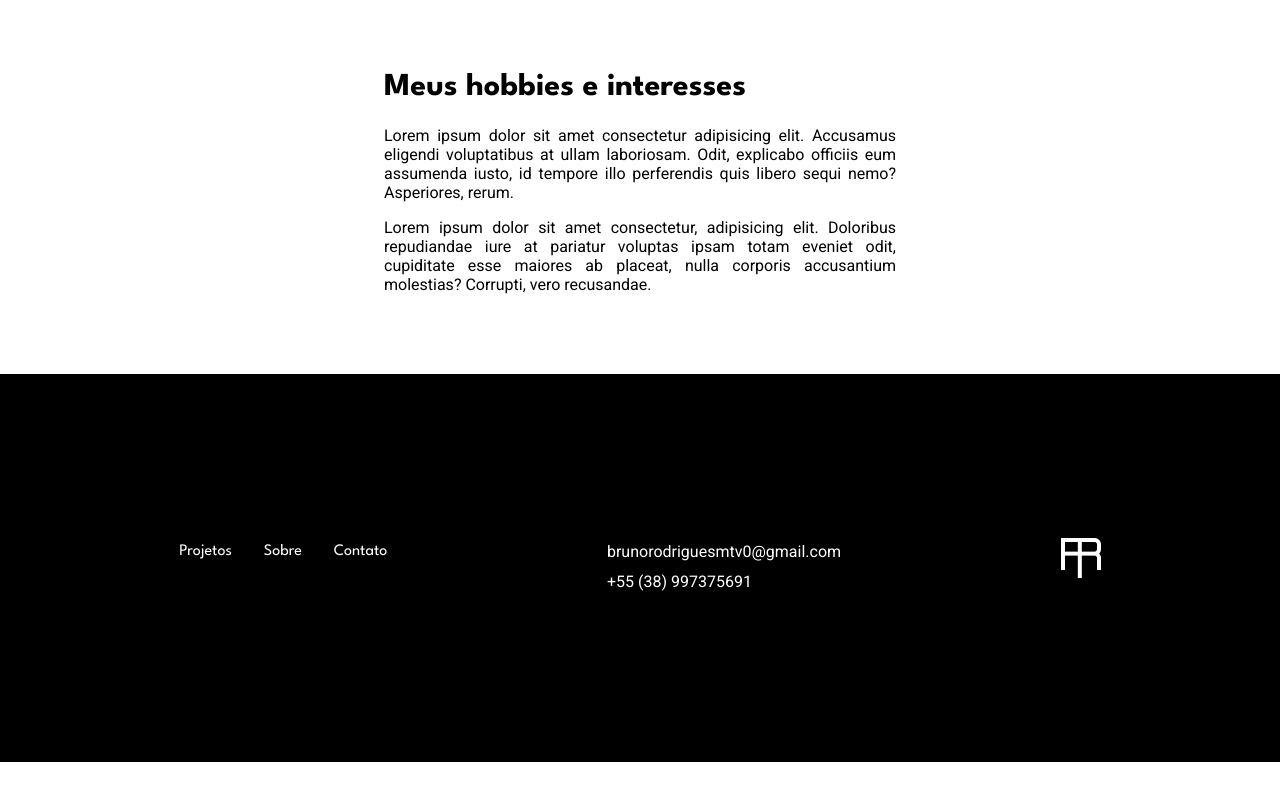
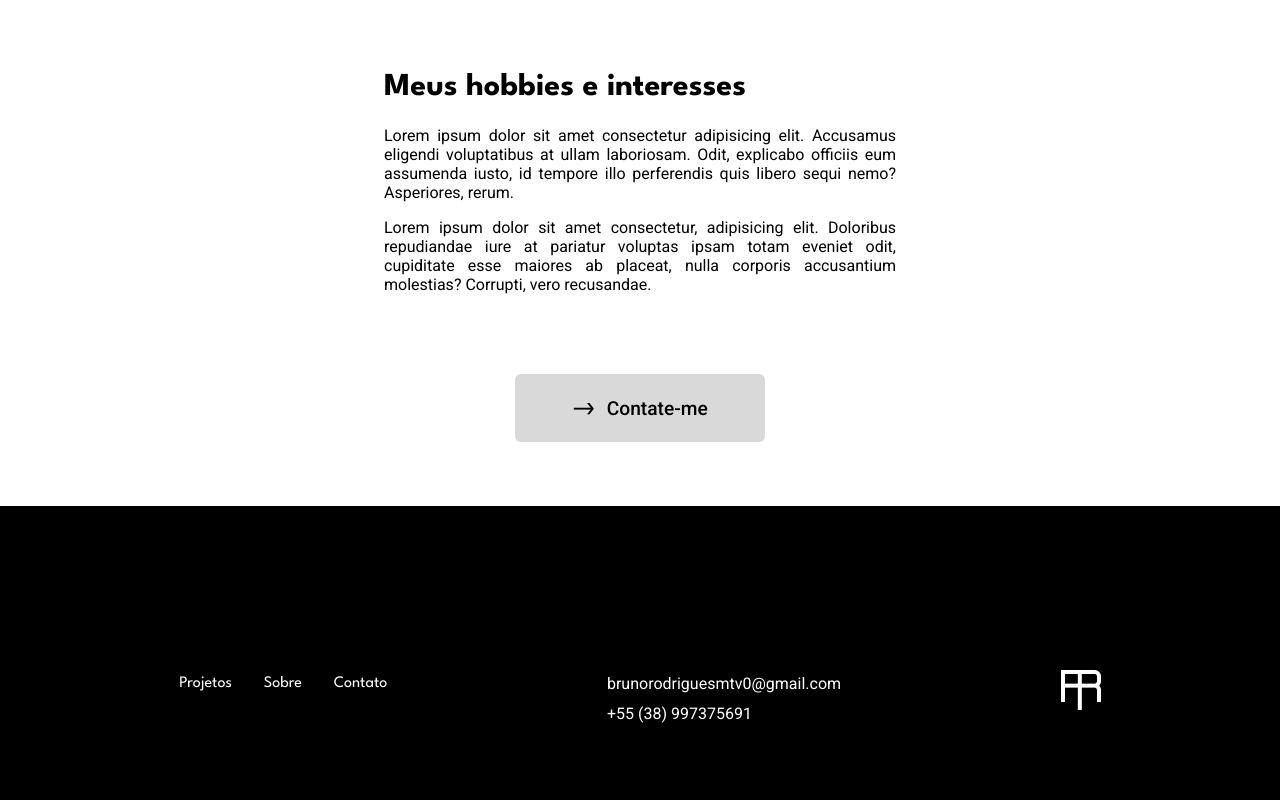
Before and after one commit to bruno-rodrigues0/bruno-fzn1, a React (Create React App) app: page /SobreMim in a window 1280 px wide. Shown: the part 1620-2420 px from the top of the page. Before the commit the page ends 2382 px from the top, so only its background shows below. Built offline with nearby package versions, Linux system fonts and the light colour scheme.

Commit message:
finish about me page

```diff
--- a/src/routes/about/AboutMePage.jsx
+++ b/src/routes/about/AboutMePage.jsx
@@ -1,6 +1,8 @@
 import Box from "../../components/AboutMe";
 import Header from "../../components/Header";
 import styles from './AboutMePage.module.css'
+import Button from "../../components/Button"
+import { Link } from 'react-router-dom'
 
 
 export default function AbouteMePage() {
@@ -10,18 +12,23 @@ export default function AbouteMePage() {
         <div className={ styles.container }>
             <Box title={"Minha tragetória"}>
 
-                <p>Lorem ipsum dolor sit amet consectetur adipisicing elit. Fugit, voluptate. Perspiciatis rerum maiores ea tenetur. Sint ab enim unde, obcaecati fugit, facere nulla error deleniti ratione eaque, recusandae aut voluptates. Lorem ipsum dolor sit amet consectetur adipisicing elit. Eius id harum blanditiis ex quas deserunt animi consequatur optio praesentium, rerum amet tenetur hic, assumenda autem alias repellendus maxime non nostrum!</p>
+                <p className={ styles.paragraph }>Lorem ipsum dolor sit amet consectetur adipisicing elit. Fugit, voluptate. Perspiciatis rerum maiores ea tenetur. Sint ab enim unde, obcaecati fugit, facere nulla error deleniti ratione eaque, recusandae aut voluptates. Lorem ipsum dolor sit amet consectetur adipisicing elit. Eius id harum blanditiis ex quas deserunt animi consequatur optio praesentium, rerum amet tenetur hic, assumenda autem alias repellendus maxime non nostrum!</p>
 
-                <p>Lorem ipsum dolor sit, amet consectetur adipisicing elit. Molestiae, impedit minima? Repellendus autem in, quam exercitationem a aspernatur placeat animi magni, voluptate incidunt reiciendis eos eligendi. Distinctio recusandae consectetur facilis. Lorem ipsum dolor sit amet, consectetur adipisicing elit. Consectetur, laudantium veritatis. Molestias id, iusto excepturi debitis doloremque est possimus quis eveniet, alias perspiciatis cum corporis dolores, quas laboriosam assumenda molestiae.</p>
-                <p>Lorem, ipsum dolor sit amet consectetur adipisicing elit. Cupiditate modi non quas? Esse voluptatum fugiat dolor! Delectus perferendis pariatur iste alias. Vero et perspiciatis vel libero maiores reiciendis deserunt saepe?</p>
-                <p>Lorem ipsum dolor sit amet consectetur, adipisicing elit. Sequi quos ullam aliquam iure ea hic, consequuntur fuga odio qui libero nam excepturi labore iste quod minus? Provident nihil libero suscipit. Lorem ipsum dolor sit amet consectetur adipisicing elit. Cum minima quibusdam voluptatibus impedit eius excepturi, error itaque repudiandae qui sapiente laborum natus dolorum fuga necessitatibus facere exercitationem sunt consequuntur! A.</p>
+                <p className={ styles.paragraph }>Lorem ipsum dolor sit, amet consectetur adipisicing elit. Molestiae, impedit minima? Repellendus autem in, quam exercitationem a aspernatur placeat animi magni, voluptate incidunt reiciendis eos eligendi. Distinctio recusandae consectetur facilis. Lorem ipsum dolor sit amet, consectetur adipisicing elit. Consectetur, laudantium veritatis. Molestias id, iusto excepturi debitis doloremque est possimus quis eveniet, alias perspiciatis cum corporis dolores, quas laboriosam assumenda molestiae.</p>
+                <p className={ styles.paragraph }>Lorem, ipsum dolor sit amet consectetur adipisicing elit. Cupiditate modi non quas? Esse voluptatum fugiat dolor! Delectus perferendis pariatur iste alias. Vero et perspiciatis vel libero maiores reiciendis deserunt saepe?</p>
+                <p className={ styles.paragraph }>Lorem ipsum dolor sit amet consectetur, adipisicing elit. Sequi quos ullam aliquam iure ea hic, consequuntur fuga odio qui libero nam excepturi labore iste quod minus? Provident nihil libero suscipit. Lorem ipsum dolor sit amet consectetur adipisicing elit. Cum minima quibusdam voluptatibus impedit eius excepturi, error itaque repudiandae qui sapiente laborum natus dolorum fuga necessitatibus facere exercitationem sunt consequuntur! A.</p>
 
                 </Box>
             <Box title={"Meus hobbies e interesses"}>
 
-                <p>Lorem ipsum dolor sit amet consectetur adipisicing elit. Accusamus eligendi voluptatibus at ullam laboriosam. Odit, explicabo officiis eum assumenda iusto, id tempore illo perferendis quis libero sequi nemo? Asperiores, rerum.</p>
-                <p>Lorem ipsum dolor sit amet consectetur, adipisicing elit. Doloribus repudiandae iure at pariatur voluptas ipsam totam eveniet odit, cupiditate esse maiores ab placeat, nulla corporis accusantium molestias? Corrupti, vero recusandae.</p>
+                <p className={ styles.paragraph }>Lorem ipsum dolor sit amet consectetur adipisicing elit. Accusamus eligendi voluptatibus at ullam laboriosam. Odit, explicabo officiis eum assumenda iusto, id tempore illo perferendis quis libero sequi nemo? Asperiores, rerum.</p>
+                <p className={ styles.paragraph }>Lorem ipsum dolor sit amet consectetur, adipisicing elit. Doloribus repudiandae iure at pariatur voluptas ipsam totam eveniet odit, cupiditate esse maiores ab placeat, nulla corporis accusantium molestias? Corrupti, vero recusandae.</p>
             </Box>
+            <div className={ styles.btnDiv }>
+                <Link to={"/Contato"}>
+                    <Button text={"Contate-me"}/>
+                </Link>
+            </div>
 
         </div>
         </>
--- a/src/routes/about/AboutMePage.module.css
+++ b/src/routes/about/AboutMePage.module.css
@@ -3,7 +3,14 @@
     margin: auto;
 }
 
-p{
+.paragraph{
     text-align: justify;
     margin-block: 1rem;
 }
+
+.btnDiv{
+    display: flex;
+    align-items: center;
+    justify-content: center;
+    margin-bottom: 4rem;
+}
```
